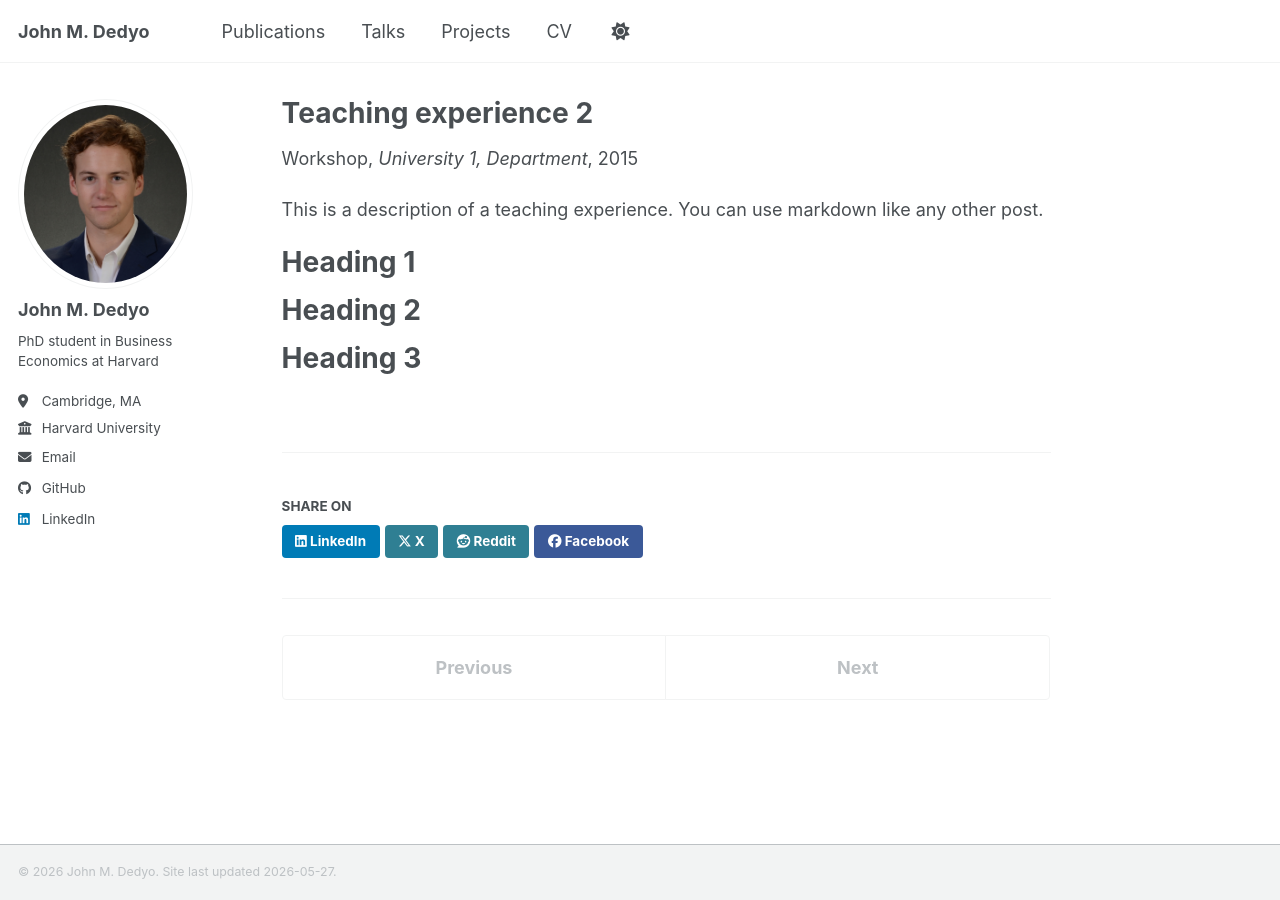
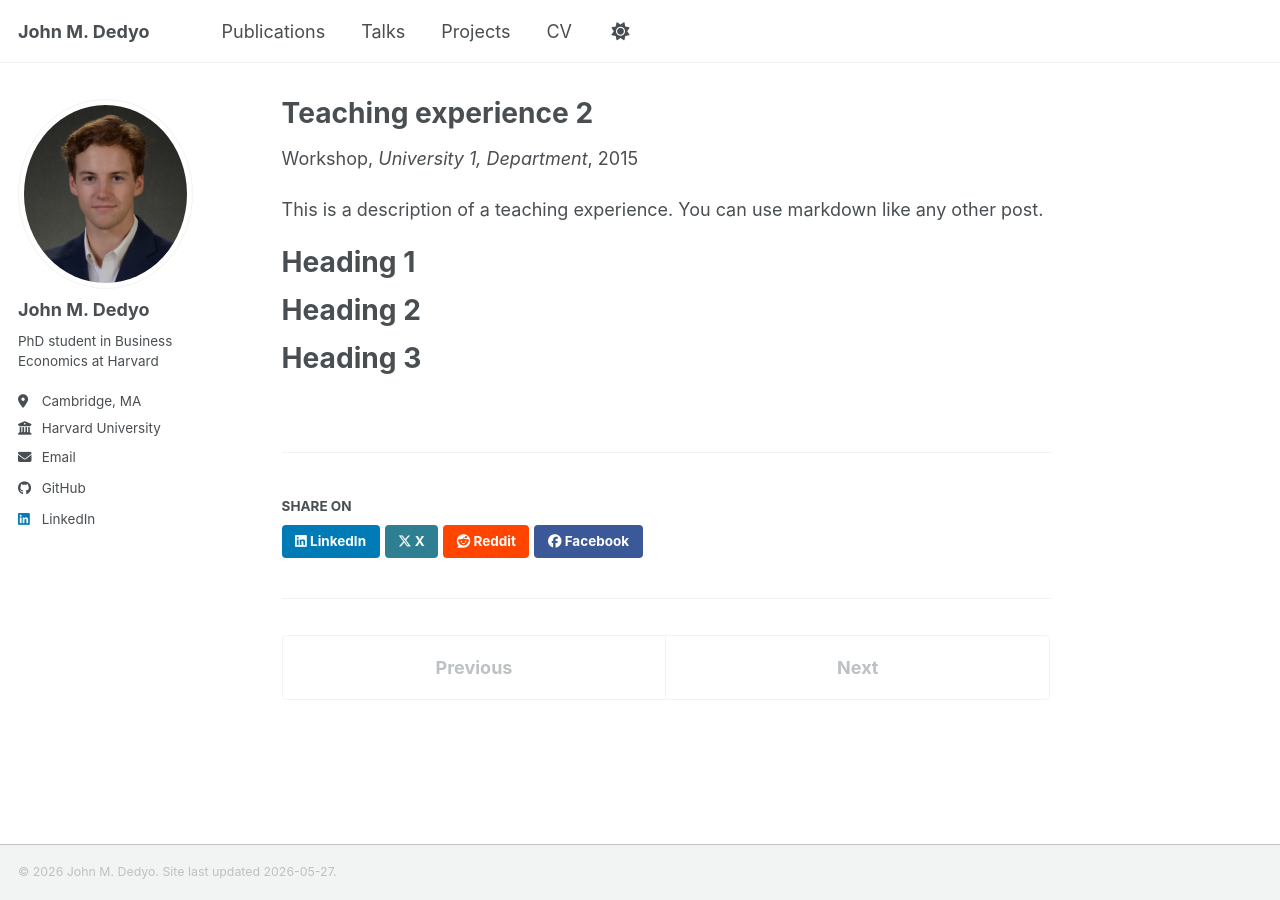
Before and after one commit to johndedyo/johndedyo.github.io, a Jekyll site: the page built from _teaching/2015-spring-teaching-2.md, in a window 1280 px wide. Built offline with Jekyll 4.4.1, drawn with Linux system fonts in a browser that asks for light colours; a script bundle is joined from its source files by our own code; library files that are not in the unit come from our copies.

Commit message:
Update main.scss

```diff
--- a/assets/css/main.scss
+++ b/assets/css/main.scss
@@ -41,3 +41,12 @@
     "vendor/font-awesome/solid",
     "vendor/font-awesome/brands"
 ;
+
+.btn--reddit {
+  background-color: #FF4500;
+  color: #fff !important;
+}
+
+.btn--reddit:hover {
+  background-color: #cc3700;
+}
```
